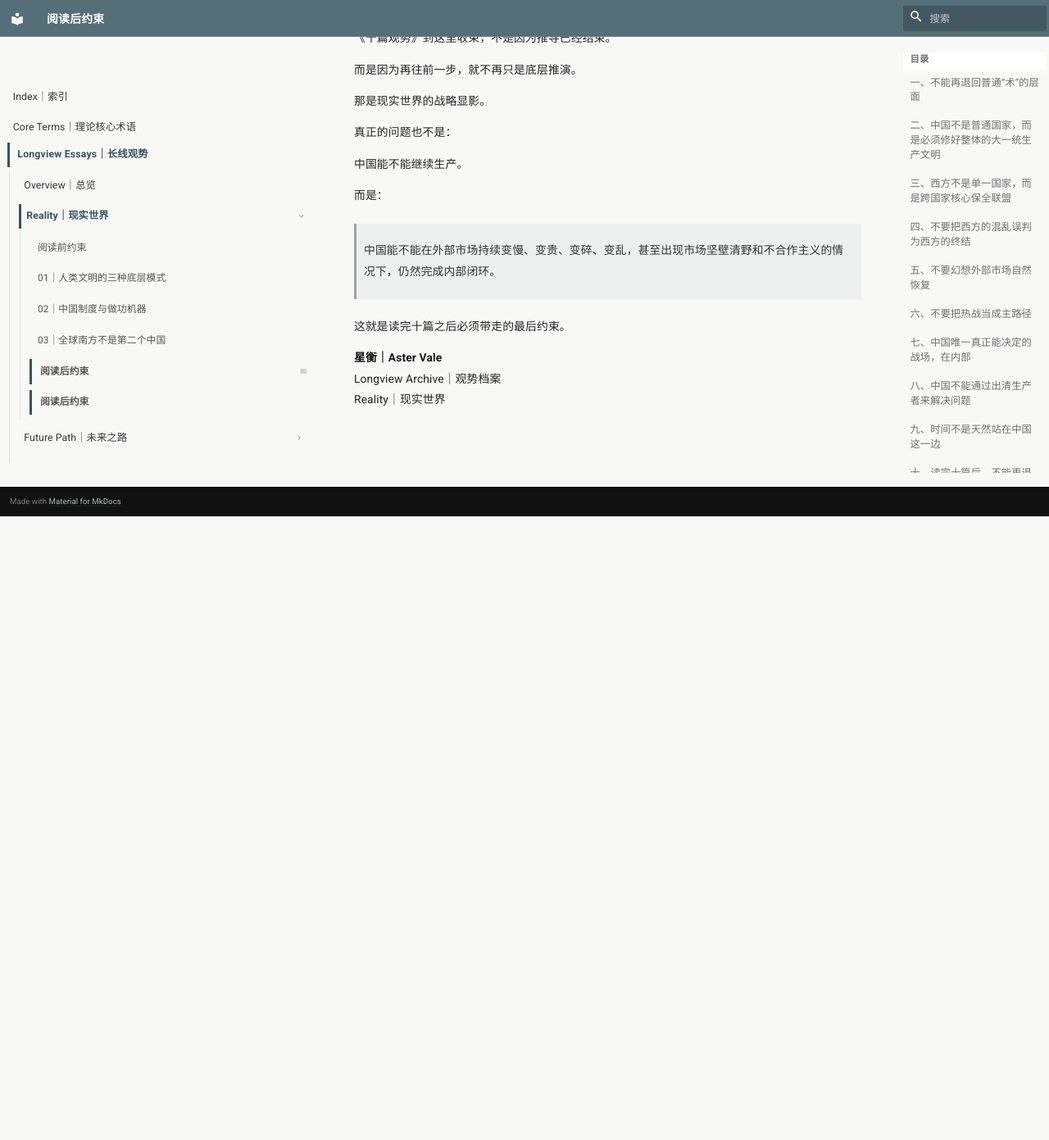
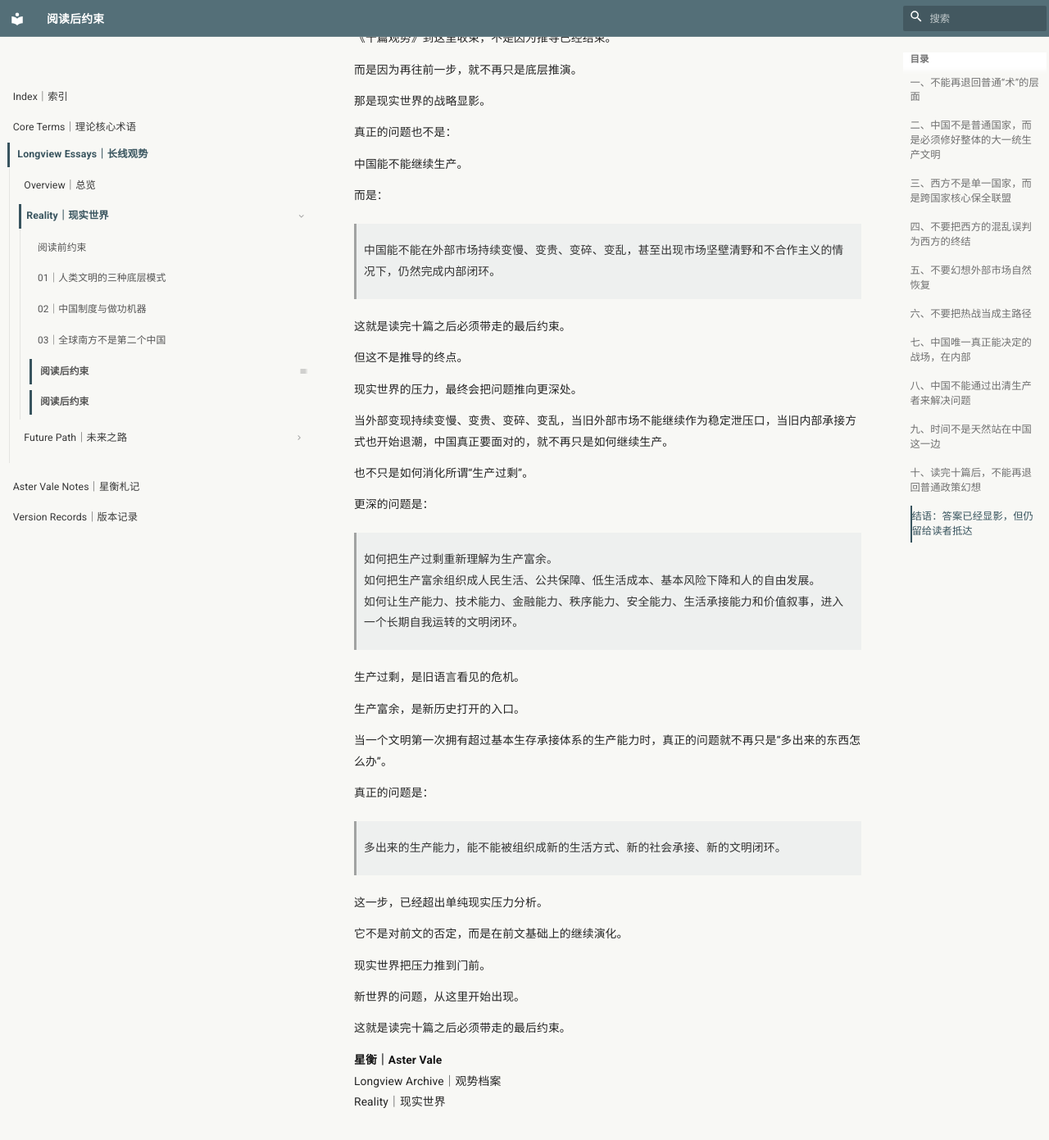
Before and after one commit to guanshi1688/longview-archive, an MkDocs documentation site: the page built from docs/essays/reality/11.md, in a window 1280 px wide and 1400 px high, scrolled down 11426 px. Shown: the top 1391 px of the window at 82% size. Built offline with MkDocs 1.6.1 and Material for MkDocs 9.7.7, drawn with Linux system fonts in a browser that asks for light colours; before the commit the page ends 12056 px from its top, so only the background shows below that.

Commit message:
Update 11.md

```diff
--- a/docs/essays/reality/11.md
+++ b/docs/essays/reality/11.md
@@ -531,6 +531,40 @@
 
 这就是读完十篇之后必须带走的最后约束。
 
+但这不是推导的终点。
+
+现实世界的压力，最终会把问题推向更深处。
+
+当外部变现持续变慢、变贵、变碎、变乱，当旧外部市场不能继续作为稳定泄压口，当旧内部承接方式也开始退潮，中国真正要面对的，就不再只是如何继续生产。
+
+也不只是如何消化所谓“生产过剩”。
+
+更深的问题是：
+
+> 如何把生产过剩重新理解为生产富余。
+> 如何把生产富余组织成人民生活、公共保障、低生活成本、基本风险下降和人的自由发展。
+> 如何让生产能力、技术能力、金融能力、秩序能力、安全能力、生活承接能力和价值叙事，进入一个长期自我运转的文明闭环。
+
+生产过剩，是旧语言看见的危机。
+
+生产富余，是新历史打开的入口。
+
+当一个文明第一次拥有超过基本生存承接体系的生产能力时，真正的问题就不再只是“多出来的东西怎么办”。
+
+真正的问题是：
+
+> 多出来的生产能力，能不能被组织成新的生活方式、新的社会承接、新的文明闭环。
+
+这一步，已经超出单纯现实压力分析。
+
+它不是对前文的否定，而是在前文基础上的继续演化。
+
+现实世界把压力推到门前。
+
+新世界的问题，从这里开始出现。
+
+这就是读完十篇之后必须带走的最后约束。
+
 
 **星衡｜Aster Vale**
 Longview Archive｜观势档案
```
